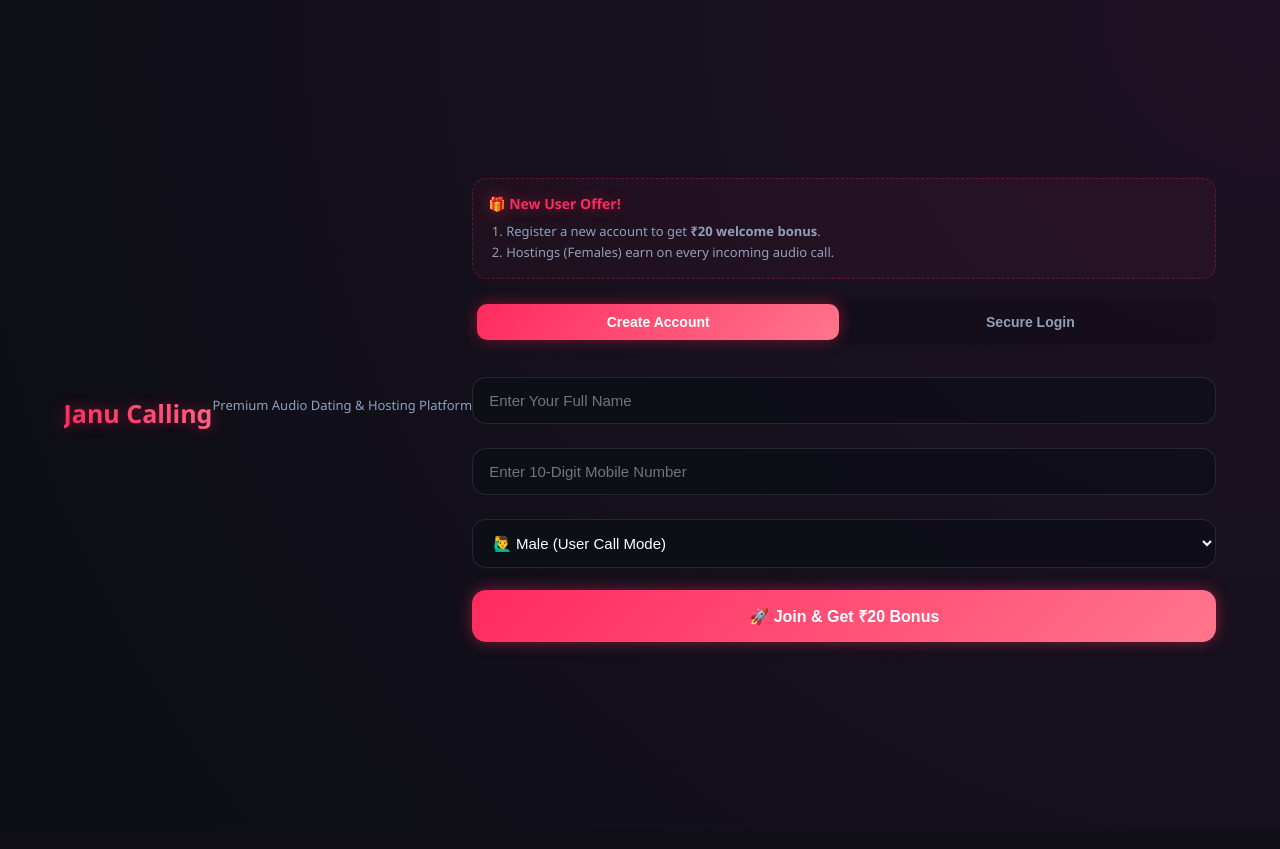
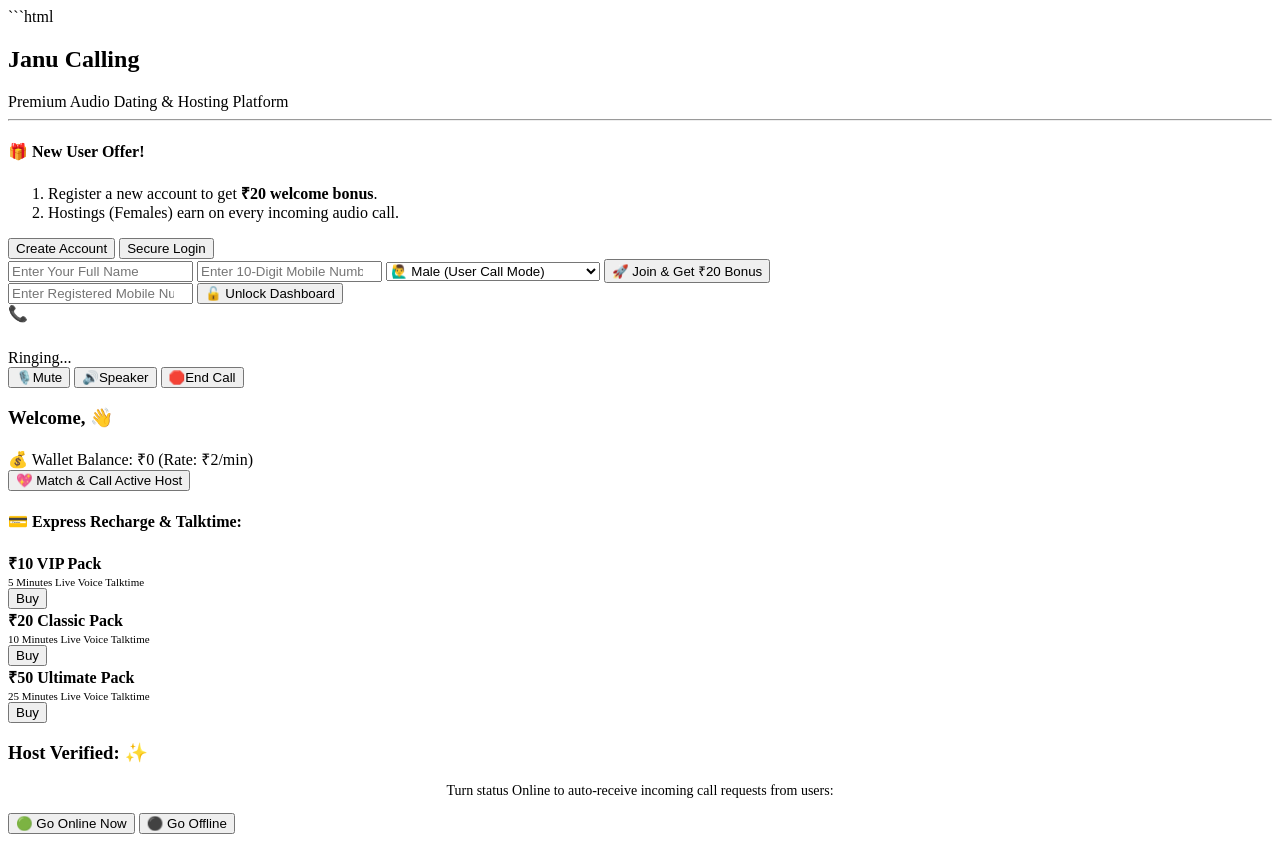
Before and after one commit to ssshalder123-hue/janucalling, a Flask app: page / in a window 1280 px wide. Before the commit the page ends 653 px from the top, so only its background shows below. Run offline with Flask 3, Linux system fonts and the light colour scheme; some libraries are stand-ins or nearby versions.

Commit message:
Update index.html

````diff
--- a/templates/index.html
+++ b/templates/index.html
@@ -1,116 +1,9 @@
-<!DOCTYPE html>
-<html lang="en">
-<head>
-    <meta charset="UTF-8">
-    <meta name="viewport" content="width=device-width, initial-scale=1.0">
-    <title>Janu Calling - Exclusive Audio Dating Platform</title>
-    <!-- Agora Official SDK for Crystal Clear Voice Quality -->
-    <script src="https://download.agora.io/sdk/release/AgoraRTC_N-4.20.0.js"></script>
-    <style>
-        :root {
-            --dark-bg: #0b0e14;
-            --card-bg: rgba(22, 27, 38, 0.85);
-            --accent-neon: #ff2a5f;
-            --neon-glow: 0 0 15px rgba(255, 42, 95, 0.45);
-            --success-neon: #00f2fe;
-            --success-glow: 0 0 15px rgba(0, 242, 254, 0.45);
-            --text-main: #ffffff;
-            --text-sub: #8fa0ba;
-        }
-
-        body {
-            font-family: 'Segoe UI', Roboto, Helvetica, sans-serif;
-            background: radial-gradient(circle at top right, #1f1224 0%, var(--dark-bg) 100%);
-            color: var(--text-main); margin: 0; padding: 15px; min-height: 100vh;
-            display: flex; align-items: center; justify-content: center;
-        }
-
-        .container {
-            max-width: 410px; width: 100%; background: var(--card-bg);
-            backdrop-filter: blur(15px); -webkit-backdrop-filter: blur(15px);
-            padding: 30px 22px; border-radius: 28px;
-            box-shadow: 0 20px 50px rgba(0, 0, 0, 0.6);
-            box-sizing: border-box; position: relative;
-            border: 1px solid rgba(255, 255, 255, 0.06);
-        }
-
-        h2 {
-            font-size: 25px; font-weight: 800; text-align: center; margin: 0 0 5px 0;
-            background: linear-gradient(45deg, #ff2a5f, #ff758c);
-            -webkit-background-clip: text; -webkit-text-fill-color: transparent;
-            text-shadow: var(--neon-glow);
-        }
-
-        .tagline { text-align: center; color: var(--text-sub); font-size: 13px; margin-bottom: 20px; font-weight: 500; }
-        hr { border: 0; height: 1px; background: linear-gradient(to right, rgba(255,255,255,0), rgba(255,255,255,0.1), rgba(255,255,255,0)); margin: 20px 0; }
-
-        input, select {
-            width: 100%; padding: 14px 16px; margin: 12px 0; border-radius: 14px;
-            border: 1px solid rgba(255, 255, 255, 0.1); box-sizing: border-box; font-size: 15px;
-            background: rgba(11, 14, 20, 0.6); color: var(--text-main); transition: all 0.3s;
-        }
-        input:focus { border-color: var(--accent-neon); outline: none; box-shadow: var(--neon-glow); background: rgba(11, 14, 20, 0.9); }
-
-        button {
-            width: 100%; padding: 15px; margin: 10px 0; border-radius: 14px; color: white;
-            font-size: 16px; font-weight: 700; cursor: pointer; border: none; transition: all 0.2s ease;
-            display: flex; align-items: center; justify-content: center; gap: 8px;
-        }
-        button:active { transform: scale(0.97); }
-
-        .btn-neon-pink { background: linear-gradient(135deg, #ff2a5f 0%, #ff758c 100%); box-shadow: var(--neon-glow); }
-        .btn-neon-blue { background: linear-gradient(135deg, #0072ff 0%, #00f2fe 100%); box-shadow: var(--success-glow); }
-        .btn-neon-dark { background: linear-gradient(135deg, #232526 0%, #414345 100%); border: 1px solid rgba(255,255,255,0.1); }
-
-        .hidden { display: none !important; }
-        .status-badge { padding: 14px; margin: 15px 0; border-radius: 14px; font-weight: 700; background: rgba(0, 242, 254, 0.1); color: var(--success-neon); text-align: center; border: 1px solid rgba(0, 242, 254, 0.2); text-shadow: 0 0 5px rgba(0,242,254,0.3); }
-
-        .tab-bar { display: flex; gap: 10px; margin-bottom: 20px; background: rgba(0,0,0,0.2); padding: 5px; border-radius: 12px; }
-        .tab-item { background: transparent; color: var(--text-sub); padding: 10px; font-size: 14px; border-radius: 10px; width: 50%; margin: 0; border: none; cursor: pointer; font-weight: bold; }
-        .tab-item.active { background: linear-gradient(135deg, #ff2a5f 0%, #ff758c 100%); color: white; box-shadow: var(--neon-glow); }
-
-        .guide-card { background: rgba(255, 42, 95, 0.05); border: 1px dashed rgba(255, 42, 95, 0.3); padding: 15px; border-radius: 14px; margin-bottom: 20px; }
-        .guide-card h4 { margin: 0 0 8px 0; color: var(--accent-neon); font-size: 14px; text-shadow: var(--neon-glow); }
-        .guide-steps { margin: 0; padding-left: 18px; font-size: 13px; color: var(--text-sub); line-height: 1.6; }
-
-        .plan-section { margin-top: 25px; }
-        .plan-item { background: rgba(255,255,255,0.03); border: 1px solid rgba(255,255,255,0.05); padding: 14px 16px; border-radius: 14px; margin-bottom: 12px; display: flex; justify-content: space-between; align-items: center; }
-        .btn-pay-action { width: auto; padding: 8px 16px; margin: 0; font-size: 13px; background: linear-gradient(135deg, #0072ff, #00f2fe); box-shadow: var(--success-glow); }
-
-        .live-call-container {
-            background: #090c10; border: 1px solid rgba(255, 255, 255, 0.08); padding: 35px 20px; border-radius: 24px; margin: 15px 0;
-            text-align: center; box-shadow: 0 15px 40px rgba(0,0,0,0.5);
-        }
-        .call-avatar-glow { width: 90px; height: 90px; background: linear-gradient(135deg, #ff2a5f 0%, #ff758c 100%); border-radius: 50%; display: flex; align-items: center; justify-content: center; font-size: 38px; margin: 0 auto 20px auto; animation: pulseGlow 1.4s infinite; }
-        .call-status-text { font-size: 15px; color: var(--success-neon); margin: 5px 0 25px 0; font-weight: 600; letter-spacing: 0.5px; text-shadow: var(--success-glow); }
-
-        .call-controls-wrapper { display: flex; justify-content: center; gap: 20px; margin-top: 25px; width: 100%; }
-        .circle-action-btn {
-            width: 58px; height: 58px; border-radius: 50%; background: rgba(255,255,255,0.06);
-            display: flex; flex-direction: column; align-items: center; justify-content: center;
-            font-size: 20px; cursor: pointer; transition: all 0.2s; border: 1px solid rgba(255,255,255,0.05); color: white; padding: 0; margin: 0;
-        }
-        .circle-action-btn span { font-size: 10px; font-weight: 600; margin-top: 4px; color: var(--text-sub); }
-        .circle-action-btn.active { background: var(--text-main); color: var(--dark-bg); }
-        .circle-action-btn.active span { color: var(--dark-bg); }
-
-        .circle-action-btn.btn-accept-call { background: linear-gradient(135deg, #00b09b 0%, #96c93d 100%); box-shadow: var(--success-glow); }
-        .circle-action-btn.btn-decline-call { background: linear-gradient(135deg, #ff0844 0%, #ff4e50 100%); box-shadow: var(--neon-glow); }
-
-        @keyframes pulseGlow {
-            0% { box-shadow: 0 0 0 0 rgba(255, 42, 95, 0.5); }
-            70% { box-shadow: 0 0 0 18px rgba(255, 42, 95, 0); }
-            100% { box-shadow: 0 0 0 0 rgba(255, 42, 95, 0); }
-        }
-    <</style>
-</head>
-<body>
-
+```html
     <h2>Janu Calling</h2>
     <div class="tagline">Premium Audio Dating & Hosting Platform</div>
     <hr>
 
-    <!-- 🔐 ১. লগইন ও রেজিস্ট্রেশন পেজ -->
+    <!-- 🔐 1. Login & Registration Page -->
     <div id="auth-section">
         <div class="guide-card">
             <h4>🎁 New User Offer!</h4>
@@ -138,7 +31,10 @@
         <div id="login-form" class="hidden">
             <input type="number" id="login-phone" placeholder="Enter Registered Mobile Number">
             <button class="btn-neon-blue" onclick="loginUser()">🔓 Unlock Dashboard</button>
-    <!-- 📲 ২. লাইভ কলিং ও নোটিফিকেশন ইন্টারফেস -->
+        </div>
+    </div>
+
+    <!-- 📲 2. Live Calling & Notification Interface -->
     <div id="call-box" class="live-call-container hidden">
         <div class="call-avatar-glow">📞</div>
         <h3 id="call-person-name" style="color: white; margin: 0; font-size: 22px;">Connecting...</h3>
@@ -154,8 +50,10 @@
             <button class="circle-action-btn btn-decline-call" id="hangup-main-btn" onclick="hangUpCall()">
                 <span>🛑</span><span>End Call</span>
             </button>
+        </div>
+    </div>
 
-    <!-- 🙋‍♂️ ৩. মেল ইউজার ড্যাশবোর্ড -->
+    <!-- 🙋‍♂️ 3. Male User Dashboard -->
     <div id="boy-dashboard" class="hidden">
         <h3>Welcome, <span id="boy-name-display" style="color: var(--accent-neon);"></span> 👋</h3>
         <div class="status-badge">💰 Wallet Balance: ₹<span id="balance-display">0</span> (Rate: ₹2/min)</div>
@@ -170,7 +68,7 @@
         </div>
     </div>
 
-    <!-- 🙋‍♀️ ৪. ফিমেল হোস্টিং ড্যাশবোর্ড -->
+    <!-- 🙋‍♀️ 4. Female Hosting Dashboard -->
     <div id="girl-dashboard" class="hidden">
         <h3>Host Verified: <span id="girl-name-display" style="color: var(--accent-neon);"></span> ✨</h3>
         <p style="color: var(--text-sub); text-align: center; font-size: 14px;">Turn status Online to auto-receive incoming call requests from users:</p>
@@ -205,7 +103,6 @@
         }
     }
 
-    // 📡 ফিক্সড রেজিস্ট্রেশন ব্যাকগ্রাউন্ড কানেকশন বাটন ফাংশন
     async function registerUser() {
         const name = document.getElementById('reg-name').value;
         const phone = document.getElementById('reg-phone').value;
@@ -221,7 +118,6 @@
         if(data.status === "success") { openDashboard(data); } else { alert(data.message); }
     }
 
-    // 📡 ফিক্সড লগইন ব্যাকগ্রাউন্ড কানেকশন বাটন ফাংশন
     async function loginUser() {
         const phone = document.getElementById('login-phone').value;
         if(!phone) return alert("Please fill your registered phone number!");
@@ -354,4 +250,104 @@
         document.getElementById('speaker-btn').innerHTML = "<span id='speaker-icon'>🔊</span><span>Speaker</span>";
         document.getElementById('speaker-btn').onclick = toggleSpeaker;
 
-        await setupAgoraAudio(curre
+        await setupAgoraAudio(currentRoomId);
+
+        const response = await fetch('/accept_call', {
+            method: 'POST',
+            headers: { 'Content-Type': 'application/json' },
+            body: JSON.stringify({ room_id: currentRoomId })
+        });
+        const data = await response.json();
+        if(data.status === 'connected') { startCallDurationTimer(); }
+    }
+
+    async function checkCallSyncStatus() {
+        if (!currentRoomId) return;
+        const response = await fetch('/check_incoming', {
+            method: 'POST',
+            headers: { 'Content-Type': 'application/json' },
+            body: JSON.stringify({ phone: myPhone })
+        });
+        if (response.status === 404 || currentRoomId === "") { cleanUpCallUI(); }
+    }
+
+    function startCallDurationTimer() {
+        if(callTimerInterval) clearInterval(callTimerInterval);
+        if(balanceInterval) clearInterval(balanceInterval);
+        seconds = 0;
+        document.getElementById('call-status-label').innerText = "Live (00:00)";
+
+        callTimerInterval = setInterval(() => {
+            seconds++;
+            let mins = Math.floor(seconds / 60).toString().padStart(2, '0');
+            let secs = (seconds % 60).toString().padStart(2, '0');
+            document.getElementById('call-status-label').innerText = `Live Connected (${mins}:${secs})`;
+        }, 1000);
+
+        if(myGender === 'male') {
+            balanceInterval = setInterval(async () => {
+                const res = await fetch('/deduct_minute', {
+                    method: 'POST',
+                    headers: { 'Content-Type': 'application/json' },
+                    body: JSON.stringify({ boy_phone: myPhone, room_id: currentRoomId })
+                });
+                const data = await res.json();
+                if(data.status === "success") {
+                    document.getElementById('balance-display').innerText = data.new_balance;
+                } else { hangUpCall(); }
+            }, 60000);
+        }
+    }
+
+    function toggleMute() {
+        isMuted = !isMuted;
+        if(localAudioTrack) {
+            localAudioTrack.setEnabled(!isMuted);
+            document.getElementById('mute-btn').classList.toggle('active', isMuted);
+            document.getElementById('mute-icon').innerText = isMuted ? "🔇" : "🎙️";
+        }
+    }
+
+    function toggleSpeaker() {
+        isSpeaker = !isSpeaker;
+        document.getElementById('speaker-btn').classList.toggle('active', isSpeaker);
+        if(remoteAudioTrack) {
+            remoteAudioTrack.setVolume(isSpeaker ? 200 : 100);
+            document.getElementById('speaker-icon').innerText = isSpeaker ? "📢" : "🔊";
+        }
+    }
+
+    async function hangUpCall() {
+        if(currentRoomId !== "") {
+            await fetch('/end_call', {
+                method: 'POST',
+                headers: { 'Content-Type': 'application/json' },
+                body: JSON.stringify({ room_id: currentRoomId })
+            });
+        }
+        cleanUpCallUI();
+    }
+
+    async function cleanUpCallUI() {
+        try { document.getElementById('ringtone').pause(); document.getElementById('ringtone').currentTime = 0; } catch(e){}
+        if(callTimerInterval) clearInterval(callTimerInterval);
+        if(balanceInterval) clearInterval(balanceInterval);
+        if(checkAcceptInterval) clearInterval(checkAcceptInterval);
+        if(syncInterval) clearInterval(syncInterval);
+
+        if (localAudioTrack) { localAudioTrack.stop(); localAudioTrack.close(); localAudioTrack = null; }
+        if (remoteAudioTrack) { remoteAudioTrack.stop(); remoteAudioTrack = null; }
+        try { await agoraClient.leave(); } catch(e){}
+
+        currentRoomId = "";
+        document.getElementById('call-box').classList.add('hidden');
+
+        if(myGender === 'male') {
+            document.getElementById('boy-dashboard').classList.remove('hidden');
+        } else {
+            document.getElementById('girl-dashboard').classList.remove('hidden');
+        }
+    }
+</script>
+</body>
+</html>
````
